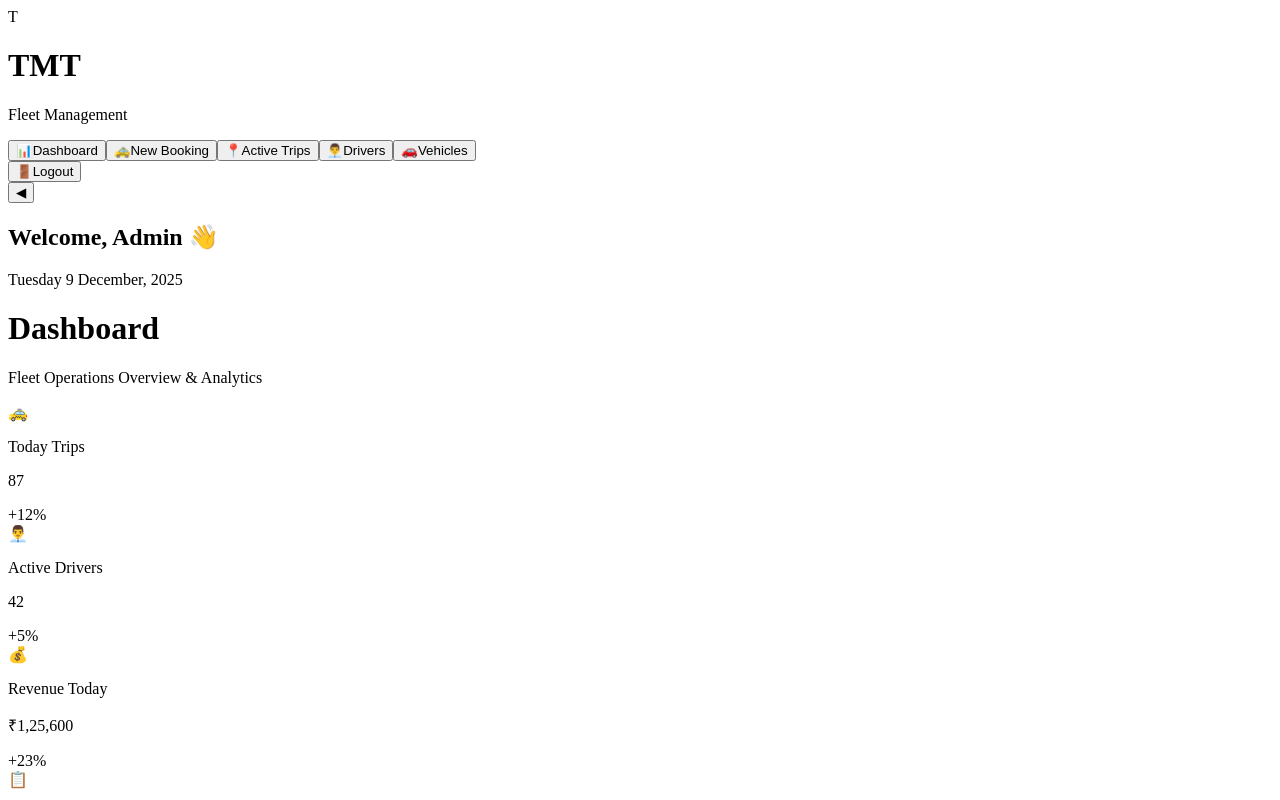
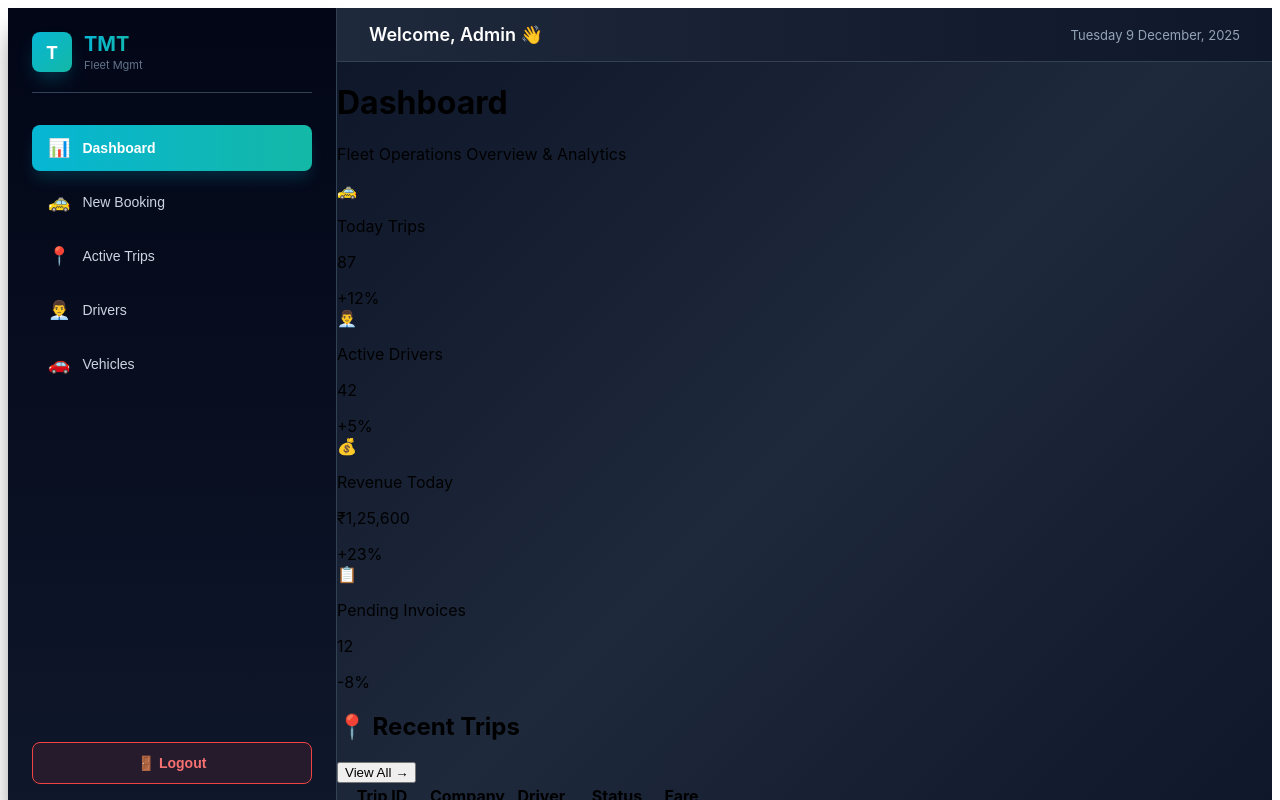
Before and after one commit to muralitharan-rex/tmt-travels-mvp, a React (Vite) app: page / in a window 1280 px wide. Both pictures are taken after a click on the button "Login". Shown: the top 800 px of the page. Built offline with nearby package versions, Linux system fonts and the light colour scheme.

Commit message:
Update App.jsx

```diff
--- a/src/App.jsx
+++ b/src/App.jsx
@@ -6,11 +6,98 @@ import ActiveTrips from './pages/ActiveTrips'
 import DriverList from './pages/DriverList'
 import VehicleList from './pages/VehicleList'
 
+const styles = {
+  container: {
+    display: 'flex',
+    height: '100vh',
+    background: 'linear-gradient(135deg, #0f172a 0%, #1e293b 50%, #0f172a 100%)',
+    fontFamily: '-apple-system, BlinkMacSystemFont, "Segoe UI", Roboto, sans-serif'
+  },
+  sidebar: {
+    width: '280px',
+    background: 'linear-gradient(180deg, #020617 0%, #0f172a 100%)',
+    color: 'white',
+    padding: '24px',
+    borderRight: '1px solid #334155',
+    display: 'flex',
+    flexDirection: 'column',
+    boxShadow: '0 20px 25px -5px rgba(0, 0, 0, 0.5)',
+    overflowY: 'auto'
+  },
+  logo: {
+    display: 'flex',
+    alignItems: 'center',
+    gap: '12px',
+    marginBottom: '32px',
+    borderBottom: '1px solid #334155',
+    paddingBottom: '20px'
+  },
+  logoBox: {
+    width: '40px',
+    height: '40px',
+    background: 'linear-gradient(135deg, #06b6d4 0%, #14b8a6 100%)',
+    borderRadius: '8px',
+    display: 'flex',
+    alignItems: 'center',
+    justifyContent: 'center',
+    fontWeight: 'bold',
+    fontSize: '18px',
+    boxShadow: '0 10px 20px -5px rgba(6, 182, 212, 0.3)'
+  },
+  logoText: {
+    fontSize: '20px',
+    fontWeight: 'bold',
+    background: 'linear-gradient(90deg, #06b6d4 0%, #14b8a6 100%)',
+    WebkitBackgroundClip: 'text',
+    WebkitTextFillColor: 'transparent',
+    backgroundClip: 'text'
+  },
+  nav: {
+    flex: 1,
+    display: 'flex',
+    flexDirection: 'column',
+    gap: '8px'
+  },
+  logoutBtn: {
+    width: '100%',
+    padding: '12px 16px',
+    background: 'rgba(239, 68, 68, 0.1)',
+    color: '#f87171',
+    border: '1px solid #ef4444',
+    borderRadius: '8px',
+    cursor: 'pointer',
+    fontSize: '14px',
+    fontWeight: '600',
+    transition: 'all 0.3s ease',
+    marginTop: '16px'
+  },
+  mainContent: {
+    flex: 1,
+    display: 'flex',
+    flexDirection: 'column',
+    overflow: 'hidden'
+  },
+  topBar: {
+    background: 'linear-gradient(90deg, #1e293b 0%, #0f172a 100%)',
+    color: 'white',
+    padding: '16px 32px',
+    borderBottom: '1px solid #334155',
+    boxShadow: '0 10px 15px -3px rgba(0, 0, 0, 0.3)',
+    display: 'flex',
+    alignItems: 'center',
+    justifyContent: 'space-between'
+  },
+  contentArea: {
+    flex: 1,
+    overflowY: 'auto',
+    background: 'linear-gradient(135deg, #0f172a 0%, #1e293b 50%, #0f172a 100%)'
+  }
+}
+
 export default function App() {
   const [isLoggedIn, setIsLoggedIn] = useState(false)
   const [currentPage, setCurrentPage] = useState('login')
   const [user, setUser] = useState(null)
-  const [sidebarOpen, setSidebarOpen] = useState(true)
 
   const handleLogin = (userData) => {
     setUser(userData)
@@ -37,73 +124,80 @@ export default function App() {
   ]
 
   return (
-    <div className="flex h-screen bg-gradient-to-br from-slate-900 via-slate-800 to-slate-900">
-      {/* Modern Sidebar */}
-      <div className={`${sidebarOpen ? 'w-72' : 'w-20'} bg-gradient-to-b from-slate-950 to-slate-900 text-white transition-all duration-300 shadow-2xl border-r border-slate-700 flex flex-col`}>
-        {/* Logo Section */}
-        <div className="p-6 border-b border-slate-700">
-          <div className="flex items-center gap-3">
-            <div className="w-10 h-10 bg-gradient-to-br from-cyan-400 to-teal-500 rounded-lg flex items-center justify-center font-bold text-lg">
-              T
-            </div>
-            {sidebarOpen && <h1 className="text-xl font-bold bg-gradient-to-r from-cyan-400 to-teal-400 bg-clip-text text-transparent">TMT</h1>}
+    <div style={styles.container}>
+      {/* Sidebar */}
+      <div style={styles.sidebar}>
+        {/* Logo */}
+        <div style={styles.logo}>
+          <div style={styles.logoBox}>T</div>
+          <div>
+            <div style={styles.logoText}>TMT</div>
+            <div style={{ fontSize: '11px', color: '#64748b', marginTop: '2px' }}>Fleet Mgmt</div>
           </div>
-          {sidebarOpen && <p className="text-xs text-slate-400 mt-1">Fleet Management</p>}
         </div>
 
         {/* Navigation */}
-        <nav className="flex-1 p-4 space-y-2 overflow-y-auto">
+        <nav style={styles.nav}>
           {navItems.map((item) => (
             <button
               key={item.id}
               onClick={() => setCurrentPage(item.id)}
-              className={`w-full flex items-center gap-4 px-4 py-3 rounded-lg transition-all duration-200 group relative ${
-                currentPage === item.id
-                  ? 'bg-gradient-to-r from-cyan-500 to-teal-500 text-white shadow-lg shadow-cyan-500/20'
-                  : 'text-slate-400 hover:text-white hover:bg-slate-800/50'
-              }`}
-              title={!sidebarOpen ? item.label : ''}
+              style={{
+                display: 'flex',
+                alignItems: 'center',
+                gap: '12px',
+                width: '100%',
+                textAlign: 'left',
+                padding: '12px 16px',
+                background: currentPage === item.id ? 'linear-gradient(90deg, #06b6d4 0%, #14b8a6 100%)' : 'transparent',
+                color: currentPage === item.id ? 'white' : '#cbd5e1',
+                border: 'none',
+                borderRadius: '8px',
+                cursor: 'pointer',
+                fontSize: '14px',
+                fontWeight: currentPage === item.id ? '600' : '500',
+                transition: 'all 0.3s ease',
+                boxShadow: currentPage === item.id ? '0 10px 15px -3px rgba(6, 182, 212, 0.2)' : 'none'
+              }}
+              onMouseEnter={(e) => {
+                if (currentPage !== item.id) {
+                  e.target.style.background = '#1e293b'
+                  e.target.style.color = 'white'
+                }
+              }}
+              onMouseLeave={(e) => {
+                if (currentPage !== item.id) {
+                  e.target.style.background = 'transparent'
+                  e.target.style.color = '#cbd5e1'
+                }
+              }}
             >
-              <span className="text-xl">{item.icon}</span>
-              {sidebarOpen && <span className="text-sm font-medium">{item.label}</span>}
-              {currentPage === item.id && sidebarOpen && <div className="absolute right-0 top-1/2 -translate-y-1/2 w-1 h-6 bg-white rounded-l-full" />}
+              <span style={{ fontSize: '18px' }}>{item.icon}</span>
+              <span>{item.label}</span>
             </button>
           ))}
         </nav>
 
         {/* Logout */}
-        <div className="p-4 border-t border-slate-700 space-y-2">
-          <button
-            onClick={handleLogout}
-            className={`w-full flex items-center gap-4 px-4 py-3 rounded-lg text-red-400 hover:bg-red-500/10 transition-all duration-200 group ${!sidebarOpen && 'justify-center'}`}
-            title={!sidebarOpen ? 'Logout' : ''}
-          >
-            <span className="text-xl">🚪</span>
-            {sidebarOpen && <span className="text-sm font-medium">Logout</span>}
-          </button>
-        </div>
+        <button style={styles.logoutBtn} onClick={handleLogout}>
+          🚪 Logout
+        </button>
       </div>
 
       {/* Main Content */}
-      <div className="flex-1 flex flex-col overflow-hidden">
+      <div style={styles.mainContent}>
         {/* Top Bar */}
-        <div className="bg-gradient-to-r from-slate-800 to-slate-700 text-white px-8 py-4 border-b border-slate-600 shadow-lg flex items-center justify-between">
-          <div className="flex items-center gap-4">
-            <button
-              onClick={() => setSidebarOpen(!sidebarOpen)}
-              className="p-2 hover:bg-slate-700 rounded-lg transition-colors"
-            >
-              {sidebarOpen ? '◀' : '▶'}
-            </button>
-            <h2 className="text-lg font-semibold">Welcome, {user?.name} 👋</h2>
-          </div>
-          <div className="text-sm text-slate-400">
+        <div style={styles.topBar}>
+          <h2 style={{ margin: 0, fontSize: '18px', fontWeight: '600' }}>
+            Welcome, {user?.name} 👋
+          </h2>
+          <div style={{ fontSize: '13px', color: '#94a3b8' }}>
             {new Date().toLocaleDateString('en-IN', { weekday: 'long', year: 'numeric', month: 'long', day: 'numeric' })}
           </div>
         </div>
 
         {/* Page Content */}
-        <div className="flex-1 overflow-auto">
+        <div style={styles.contentArea}>
           {currentPage === 'dashboard' && <Dashboard user={user} />}
           {currentPage === 'newbooking' && <NewBooking />}
           {currentPage === 'activetrips' && <ActiveTrips />}
```
